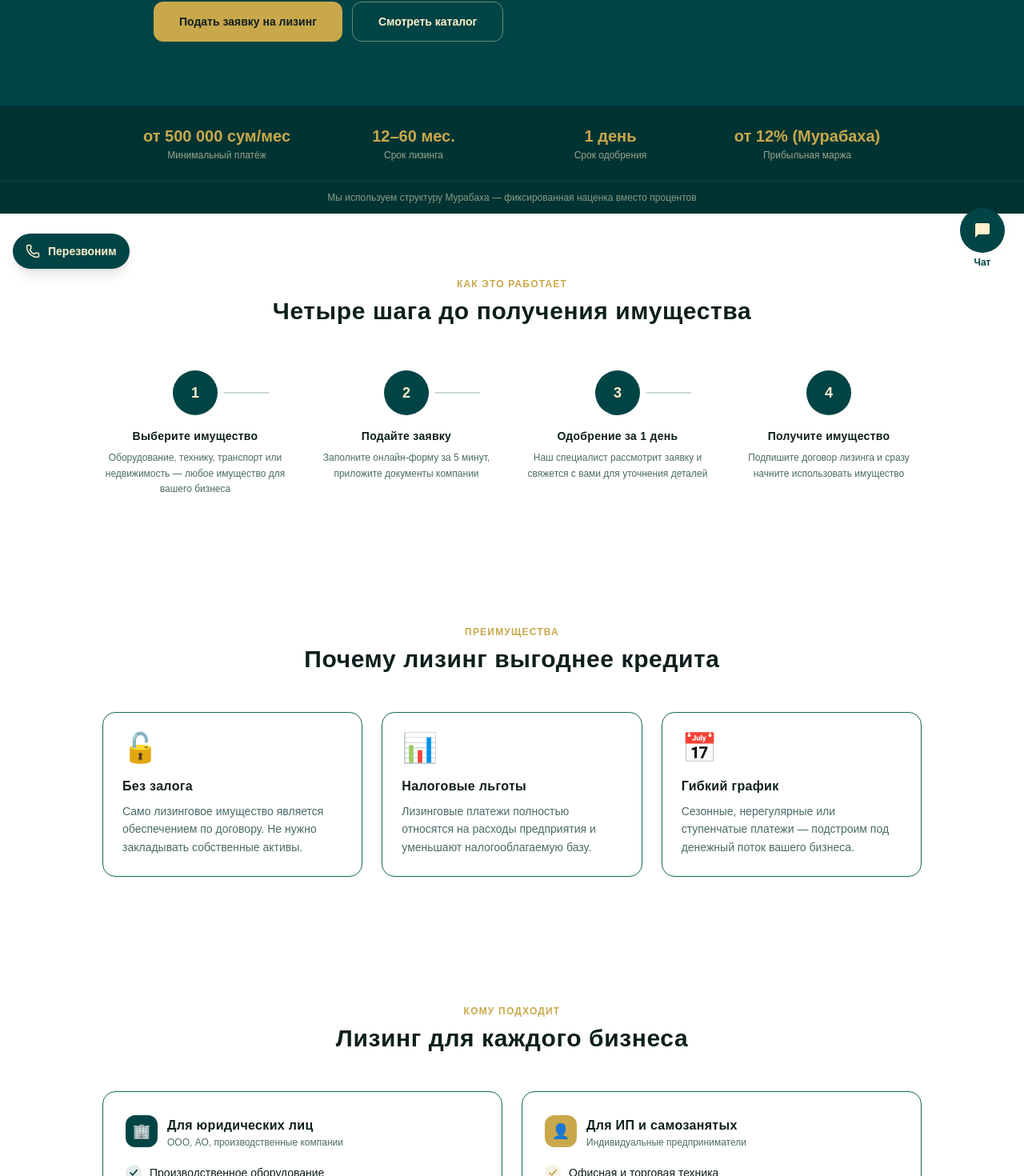
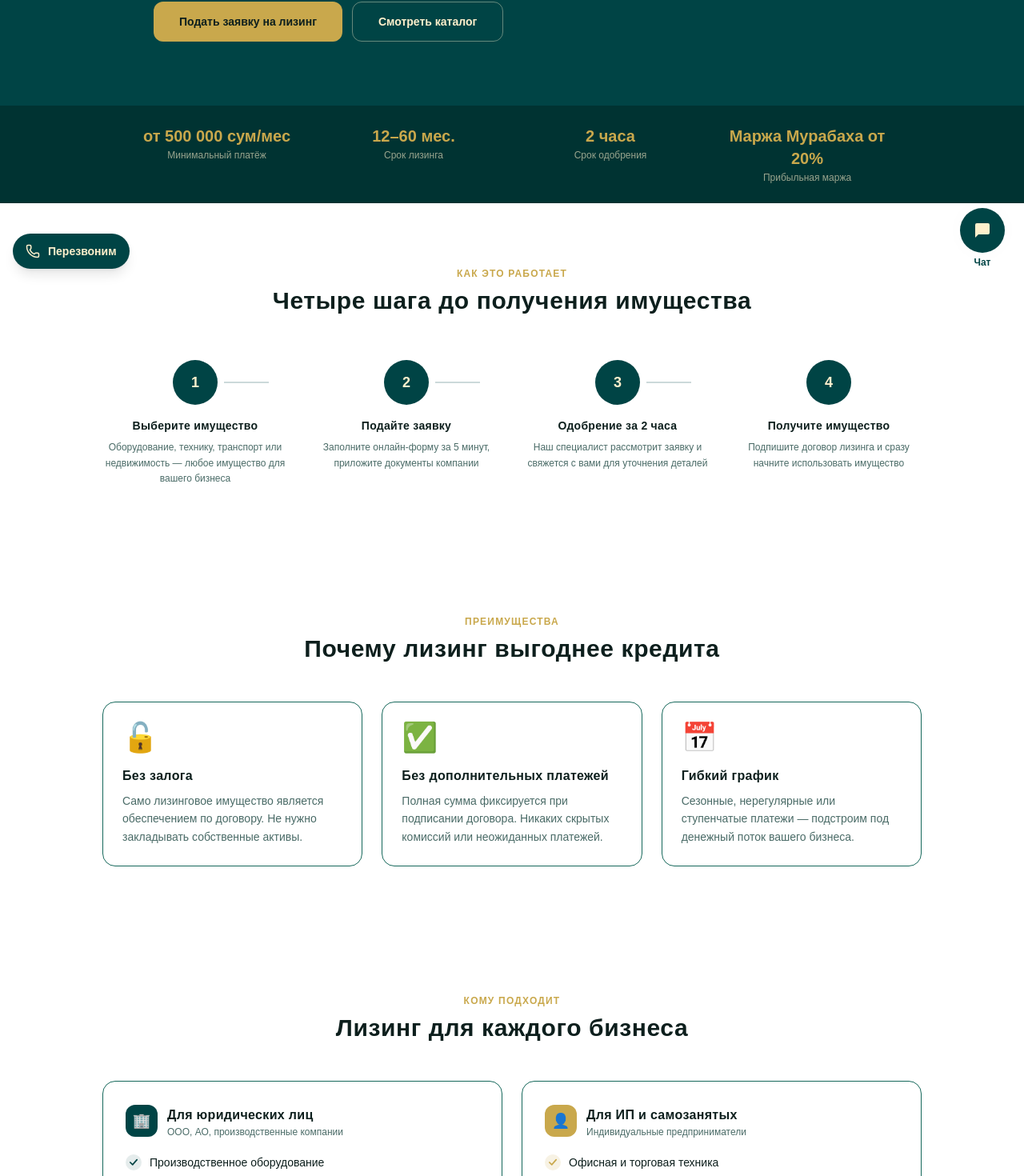
Before and after one commit to ikromov098/belvestuz, a Next.js app: page /leasing in a window 1280 px wide. Shown: the part 440-1910 px from the top of the page at 80% size. Built offline with nearby package versions, Linux system fonts and the light colour scheme; a web font is replaced by a local one.

Commit message:
brand and content update

```diff
--- a/src/app/leasing/page.tsx
+++ b/src/app/leasing/page.tsx
@@ -3,7 +3,7 @@ import Link from 'next/link';
 
 export const metadata: Metadata = {
   title: 'Лизинг (Иджара) — Belvest',
-  description: 'Финансовая аренда оборудования, техники и транспорта для бизнеса в Узбекистане. Без залога, налоговые льготы.',
+  description: 'Финансовая аренда оборудования, техники и транспорта для бизнеса в Узбекистане. Без залога, без дополнительных платежей.',
 };
 
 // fmt helper for numbers with spaces as thousands separator
@@ -14,7 +14,7 @@ function fmt(n: number) {
 const STEPS = [
   { n: 1, title: 'Выберите имущество', sub: 'Оборудование, технику, транспорт или недвижимость — любое имущество для вашего бизнеса' },
   { n: 2, title: 'Подайте заявку', sub: 'Заполните онлайн-форму за 5 минут, приложите документы компании' },
-  { n: 3, title: 'Одобрение за 1 день', sub: 'Наш специалист рассмотрит заявку и свяжется с вами для уточнения деталей' },
+  { n: 3, title: 'Одобрение за 2 часа', sub: 'Наш специалист рассмотрит заявку и свяжется с вами для уточнения деталей' },
   { n: 4, title: 'Получите имущество', sub: 'Подпишите договор лизинга и сразу начните использовать имущество' },
 ];
 
@@ -25,9 +25,9 @@ const BENEFITS = [
     icon: '🔓',
   },
   {
-    title: 'Налоговые льготы',
-    sub: 'Лизинговые платежи полностью относятся на расходы предприятия и уменьшают налогооблагаемую базу.',
-    icon: '📊',
+    title: 'Без дополнительных платежей',
+    sub: 'Полная сумма фиксируется при подписании договора. Никаких скрытых комиссий или неожиданных платежей.',
+    icon: '✅',
   },
   {
     title: 'Гибкий график',
@@ -55,8 +55,8 @@ const FOR_IP = [
 const STATS = [
   { value: `от ${fmt(500_000)} сум/мес`, label: 'Минимальный платёж' },
   { value: '12–60 мес.', label: 'Срок лизинга' },
-  { value: '1 день', label: 'Срок одобрения' },
-  { value: 'от 12% (Мурабаха)', label: 'Прибыльная маржа' },
+  { value: '2 часа', label: 'Срок одобрения' },
+  { value: 'Маржа Мурабаха от 20%', label: 'Прибыльная маржа' },
 ];
 
 export default function LeasingPage() {
@@ -103,15 +103,6 @@ export default function LeasingPage() {
               <p className="text-xs mt-0.5" style={{ color: 'rgba(255,240,204,0.60)' }}>{s.label}</p>
             </div>
           ))}
-        </div>
-      </div>
-
-      {/* Sharia note */}
-      <div style={{ backgroundColor: '#003332', borderTop: '1px solid rgba(255,240,204,0.10)' }}>
-        <div className="max-w-5xl mx-auto px-4 sm:px-6 lg:px-8 py-3 text-center">
-          <p className="text-xs" style={{ color: 'rgba(255,240,204,0.55)' }}>
-            Мы используем структуру Мурабаха — фиксированная наценка вместо процентов
-          </p>
         </div>
       </div>
 
@@ -233,7 +224,7 @@ export default function LeasingPage() {
             Готовы начать?
           </h2>
           <p className="text-base mb-8" style={{ color: 'rgba(255,240,204,0.70)' }}>
-            Оставьте заявку — наш специалист свяжется с вами в течение 1 рабочего дня и подберёт оптимальные условия
+            Оставьте заявку — наш специалист свяжется с вами в течение 2 часов и подберёт оптимальные условия
           </p>
           <Link href="/apply?service=leasing"
             className="inline-flex items-center gap-2 px-10 py-4 rounded-xl text-base font-bold"
```
